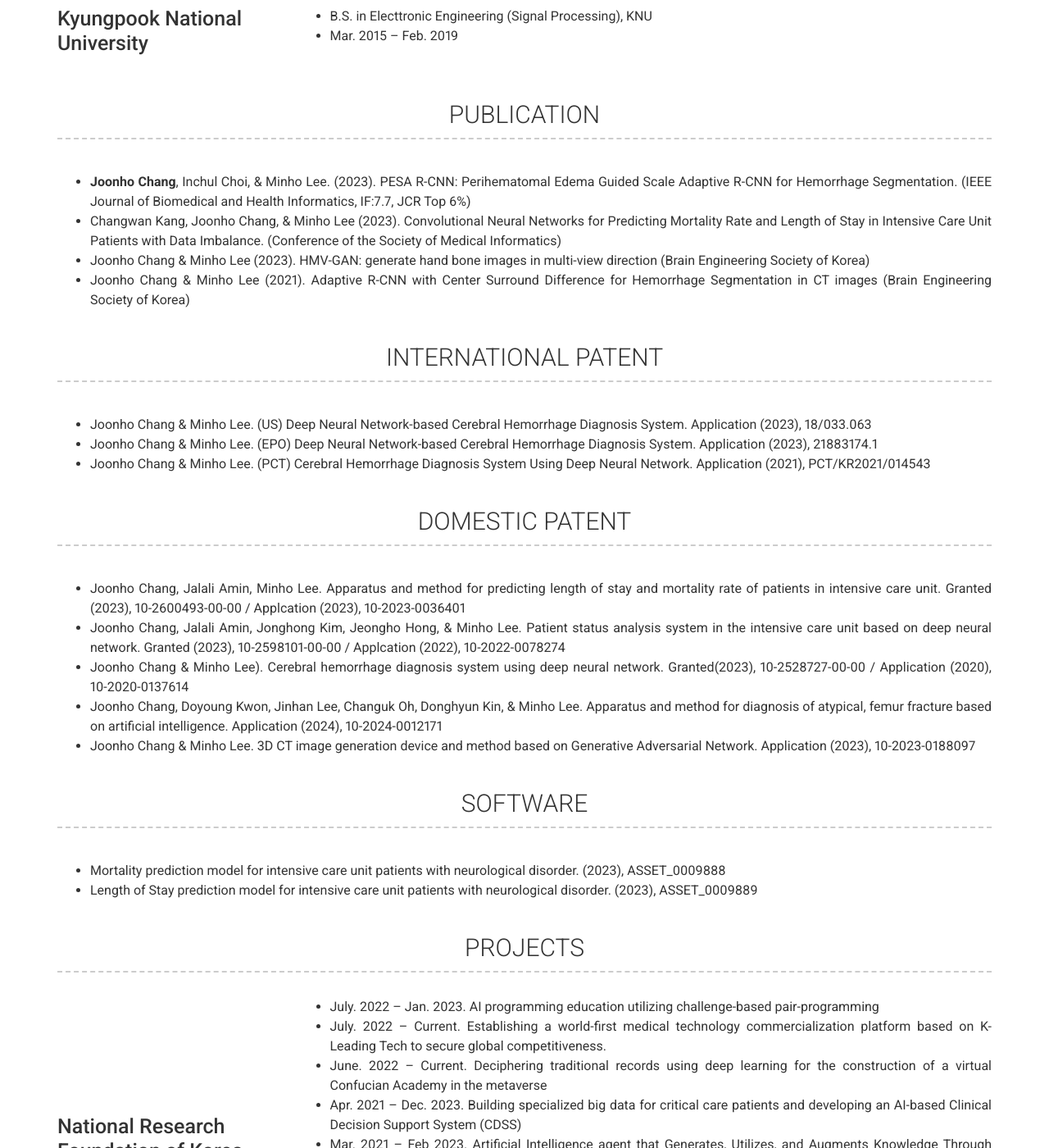
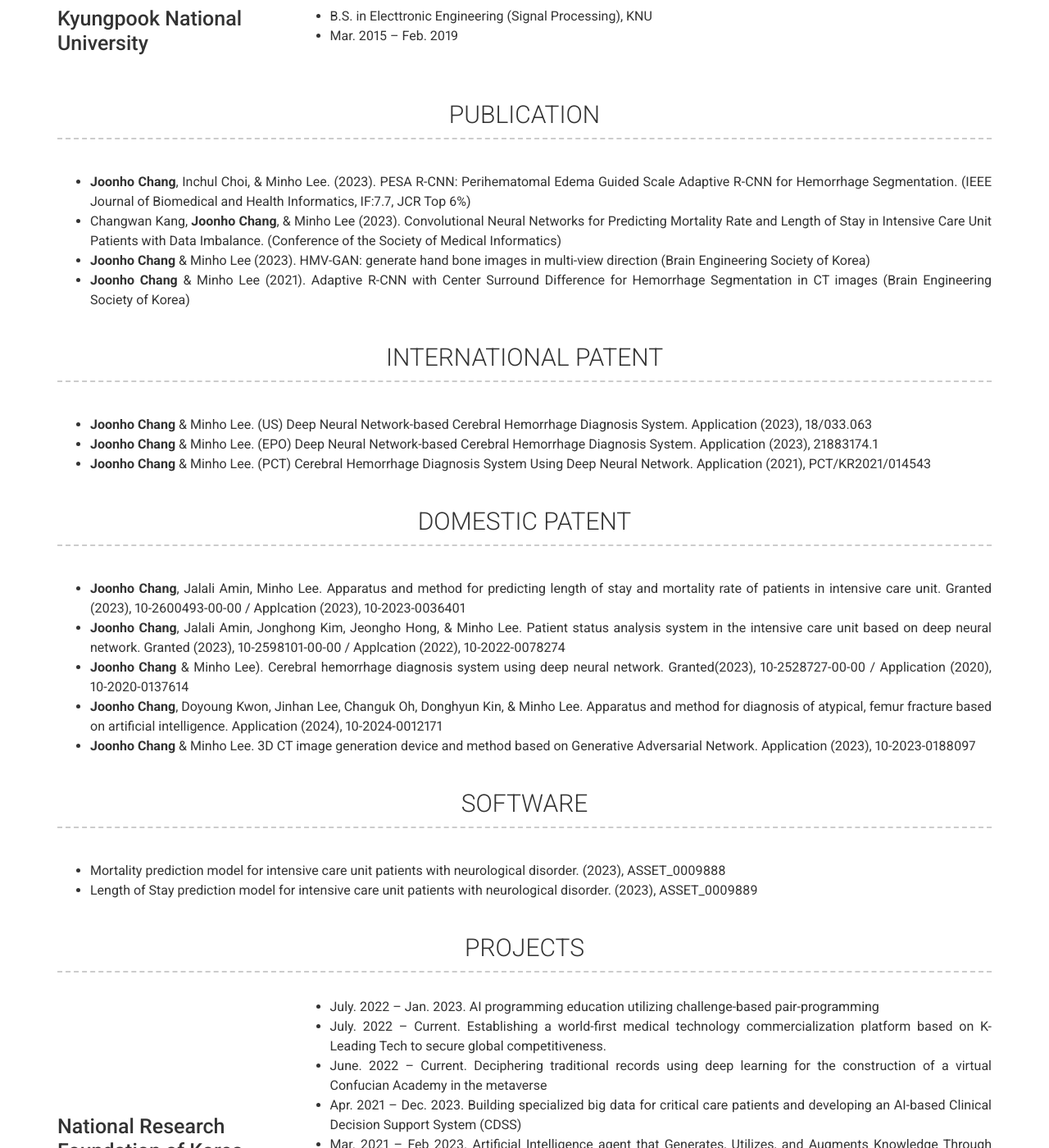
Before and after one commit to joonhozx/joonhozx.github.io, a Jekyll site: the page built from index.md, in a window 1280 px wide and 1400 px high, scrolled down 827 px. Shown: the whole window at 82% size. Built offline with Jekyll 4.4.1, drawn with Linux system fonts in a browser that asks for light colours; nearby versions of some CDN libraries.

Commit message:
Update _config.yml

```diff
--- a/_config.yml
+++ b/_config.yml
@@ -102,25 +102,25 @@ content:
     layout: text
     content: | # this will include new lines to allow paragraphs
       - **Joonho Chang**, Inchul Choi, & Minho Lee. (2023). PESA R-CNN: Perihematomal Edema Guided Scale Adaptive R-CNN for Hemorrhage Segmentation. (IEEE Journal of Biomedical and Health Informatics, IF:7.7, JCR Top 6%)
-      - Changwan Kang, Joonho Chang, & Minho Lee (2023). Convolutional Neural Networks for Predicting Mortality Rate and Length of Stay in Intensive Care Unit Patients with Data Imbalance. (Conference of the Society of Medical Informatics)
-      - Joonho Chang & Minho Lee (2023). HMV-GAN: generate hand bone images in multi-view direction (Brain Engineering Society of Korea)
-      - Joonho Chang & Minho Lee (2021). Adaptive R-CNN with Center Surround Difference for Hemorrhage Segmentation in CT images (Brain Engineering Society of Korea)
+      - Changwan Kang, **Joonho Chang**, & Minho Lee (2023). Convolutional Neural Networks for Predicting Mortality Rate and Length of Stay in Intensive Care Unit Patients with Data Imbalance. (Conference of the Society of Medical Informatics)
+      - **Joonho Chang** & Minho Lee (2023). HMV-GAN: generate hand bone images in multi-view direction (Brain Engineering Society of Korea)
+      - **Joonho Chang** & Minho Lee (2021). Adaptive R-CNN with Center Surround Difference for Hemorrhage Segmentation in CT images (Brain Engineering Society of Korea)
 
   - title: INTERNATIONAL PATENT
     layout: text
     content: | # this will include new lines to allow paragraphs
-      - Joonho Chang & Minho Lee. (US) Deep Neural Network-based Cerebral Hemorrhage Diagnosis System. Application (2023), 18/033.063
-      - Joonho Chang & Minho Lee. (EPO) Deep Neural Network-based Cerebral Hemorrhage Diagnosis System. Application (2023), 21883174.1
-      - Joonho Chang & Minho Lee. (PCT) Cerebral Hemorrhage Diagnosis System Using Deep Neural Network. Application (2021), PCT/KR2021/014543
+      - **Joonho Chang** & Minho Lee. (US) Deep Neural Network-based Cerebral Hemorrhage Diagnosis System. Application (2023), 18/033.063
+      - **Joonho Chang** & Minho Lee. (EPO) Deep Neural Network-based Cerebral Hemorrhage Diagnosis System. Application (2023), 21883174.1
+      - **Joonho Chang** & Minho Lee. (PCT) Cerebral Hemorrhage Diagnosis System Using Deep Neural Network. Application (2021), PCT/KR2021/014543
 
   - title: DOMESTIC PATENT
     layout: text
     content: | # this will include new lines to allow paragraphs
-      - Joonho Chang, Jalali Amin, Minho Lee. Apparatus and method for predicting length of stay and mortality rate of patients in intensive care unit. Granted (2023), 10-2600493-00-00 / Applcation (2023), 10-2023-0036401
-      - Joonho Chang, Jalali Amin, Jonghong Kim, Jeongho Hong, & Minho Lee. Patient status analysis system in the intensive care unit based on deep neural network. Granted (2023), 10-2598101-00-00 / Applcation (2022), 10-2022-0078274
-      - Joonho Chang & Minho Lee). Cerebral hemorrhage diagnosis system using deep neural network. Granted(2023), 10-2528727-00-00 / Application (2020), 10-2020-0137614
-      - Joonho Chang, Doyoung Kwon, Jinhan Lee, Changuk Oh, Donghyun Kin, & Minho Lee. Apparatus and method for diagnosis of atypical, femur fracture based on artificial intelligence. Application (2024), 10-2024-0012171
-      - Joonho Chang & Minho Lee. 3D CT image generation device and method based on Generative Adversarial Network. Application (2023), 10-2023-0188097
+      - **Joonho Chang**, Jalali Amin, Minho Lee. Apparatus and method for predicting length of stay and mortality rate of patients in intensive care unit. Granted (2023), 10-2600493-00-00 / Applcation (2023), 10-2023-0036401
+      - **Joonho Chang**, Jalali Amin, Jonghong Kim, Jeongho Hong, & Minho Lee. Patient status analysis system in the intensive care unit based on deep neural network. Granted (2023), 10-2598101-00-00 / Applcation (2022), 10-2022-0078274
+      - **Joonho Chang** & Minho Lee). Cerebral hemorrhage diagnosis system using deep neural network. Granted(2023), 10-2528727-00-00 / Application (2020), 10-2020-0137614
+      - **Joonho Chang**, Doyoung Kwon, Jinhan Lee, Changuk Oh, Donghyun Kin, & Minho Lee. Apparatus and method for diagnosis of atypical, femur fracture based on artificial intelligence. Application (2024), 10-2024-0012171
+      - **Joonho Chang** & Minho Lee. 3D CT image generation device and method based on Generative Adversarial Network. Application (2023), 10-2023-0188097
 
   - title: SOFTWARE
     layout: text
```
